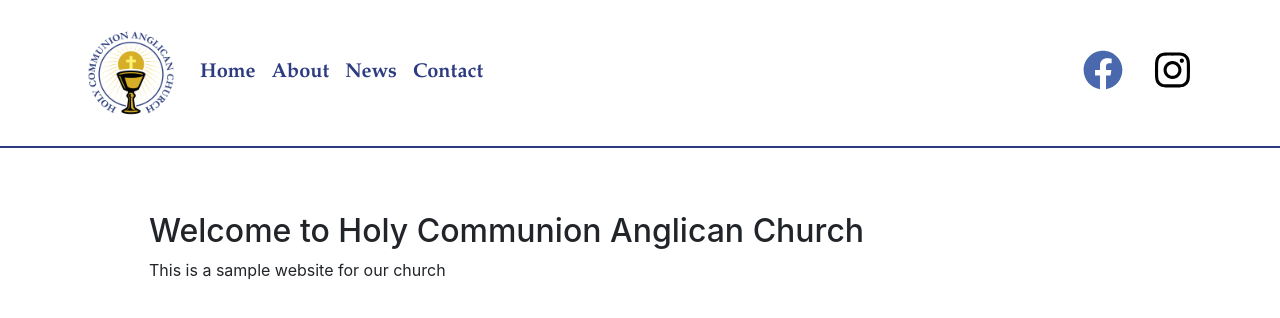
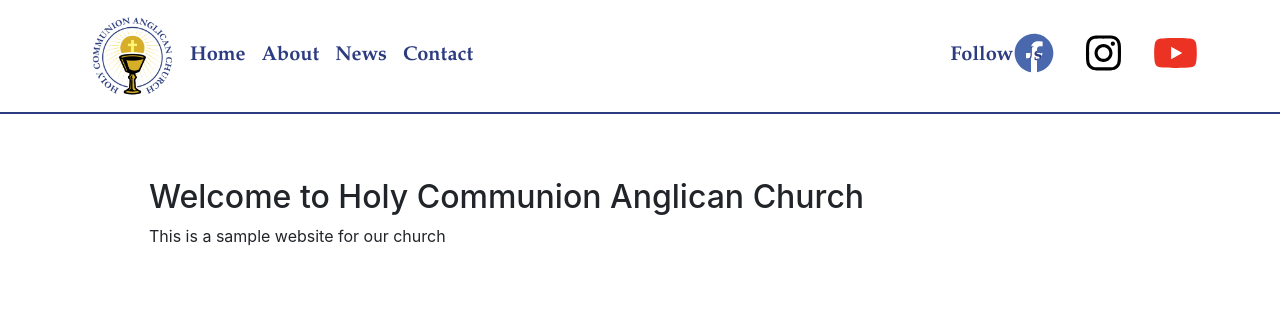
Before and after one commit to stomberg96/Church-Website, a React (Create React App) app: page / in a window 1280 px wide. Shown: the top 318 px of the page. Built offline with nearby package versions, Linux system fonts and the light colour scheme.

Commit message:
added follow us: to the nav bar

```diff
--- a/src/components/CustomNavbar.jsx
+++ b/src/components/CustomNavbar.jsx
@@ -27,14 +27,16 @@ const Styles = styled.div`
     align-items: center;
   }
   .navbar-brand img {
-    height: 120px;
-    margin-left: 55px
+    height: 80px;
+    margin-left: 75px
   }
   .navbar-nav {
-    margin-left: 10px
+    margin-left: 0px
   }
 
-
+  a.follow {
+    margin-right: -570px
+  }
 `;
 
 export const NavigationBar = () => (
@@ -54,10 +56,13 @@ export const NavigationBar = () => (
           <Nav.Item><Nav.Link href="/news">News</Nav.Link> </Nav.Item>
           <Nav.Item><Nav.Link href="/contact">Contact</Nav.Link> </Nav.Item>
         </Nav>
+        <a className="follow ml-auto">
+          Follow Us:
+      </a>
         <Nav className="ml-auto">
-          <Nav.Item><Nav.Link href="https://www.facebook.com/holycommunionri">
-            <SocialFollow />
-          </Nav.Link></Nav.Item>
+          <Nav.Item>
+              <SocialFollow />
+          </Nav.Item>
         </Nav>
       </Navbar.Collapse>
     </Navbar>
--- a/src/components/SocialFollow.js
+++ b/src/components/SocialFollow.js
@@ -23,6 +23,12 @@ a.facebook {
 a.instagram {
   color: black;
 }
+a.youtube {
+  color: #eb3223;
+}
+h3 {
+  margin-right:
+}
 `;
 
 
@@ -38,6 +44,10 @@ export default function SocialFollow() {
           className="instagram social">
           <FontAwesomeIcon icon={faInstagram} size="2x" />
         </a>
+        <a href="https://www.youtube.com/channel/UC1r8y8bCJEzKB9Pkf6g3vPw?view_as=subscriber"
+          className="youtube social">
+          <FontAwesomeIcon icon={faYoutube} size="2x" />
+        </a>
       </div>
     </Styles>
   );
```
Also changed, not shown: src/assets/hcacLogo3.png.
